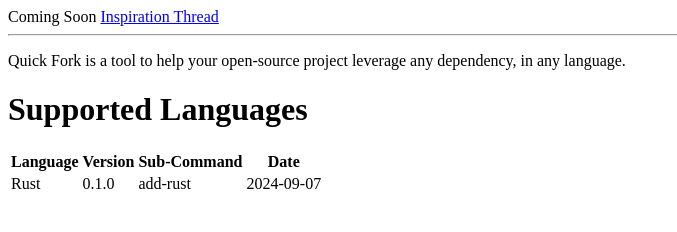
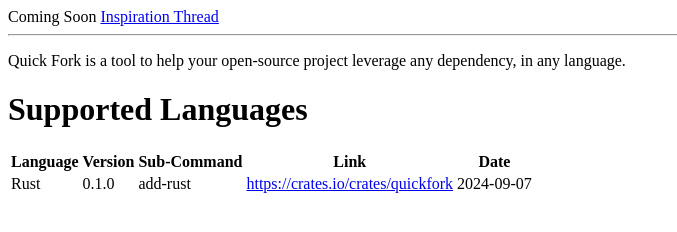
Before and after one commit to wbic16/quickfork, a plain HTML site: page index.html in a window 1280 px wide. Shown: the whole page, without its empty margins (0-677 px from the left). Drawn offline with Linux system fonts and the light colour scheme.

```diff
--- a/index.html
+++ b/index.html
@@ -17,12 +17,14 @@ Quick Fork is a tool to help your open-source project leverage any dependency, i
 	<th>Language</th>
 	<th>Version</th>
 	<th>Sub-Command</th>
+	<th>Link</th>
 	<th>Date</th>
 </tr>
 <tr>
 	<td>Rust</td>
 	<td>0.1.0</td>
 	<td>add-rust</td>
+	<td><a href="https://crates.io/crates/quickfork">https://crates.io/crates/quickfork</a></td>
 	<td>2024-09-07</td>
 </tr>
 </table>
```
